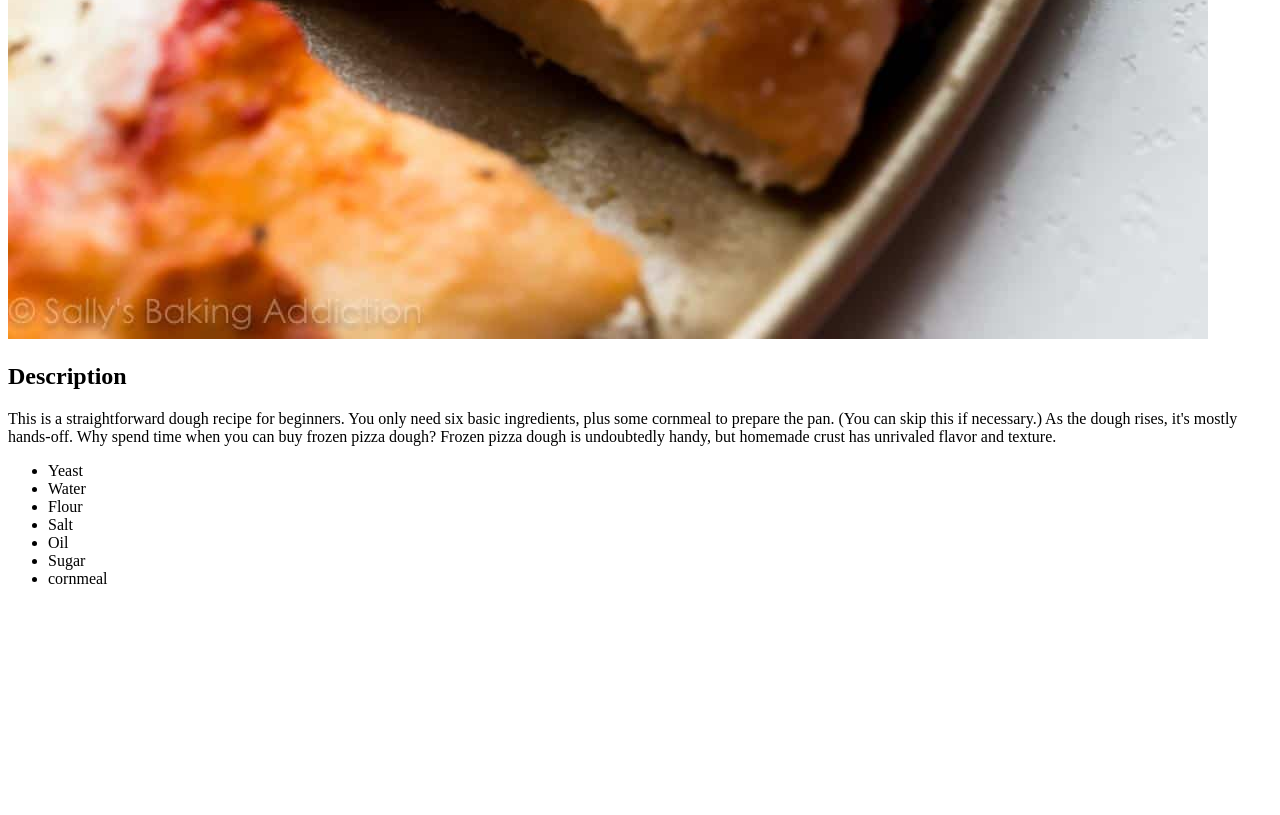
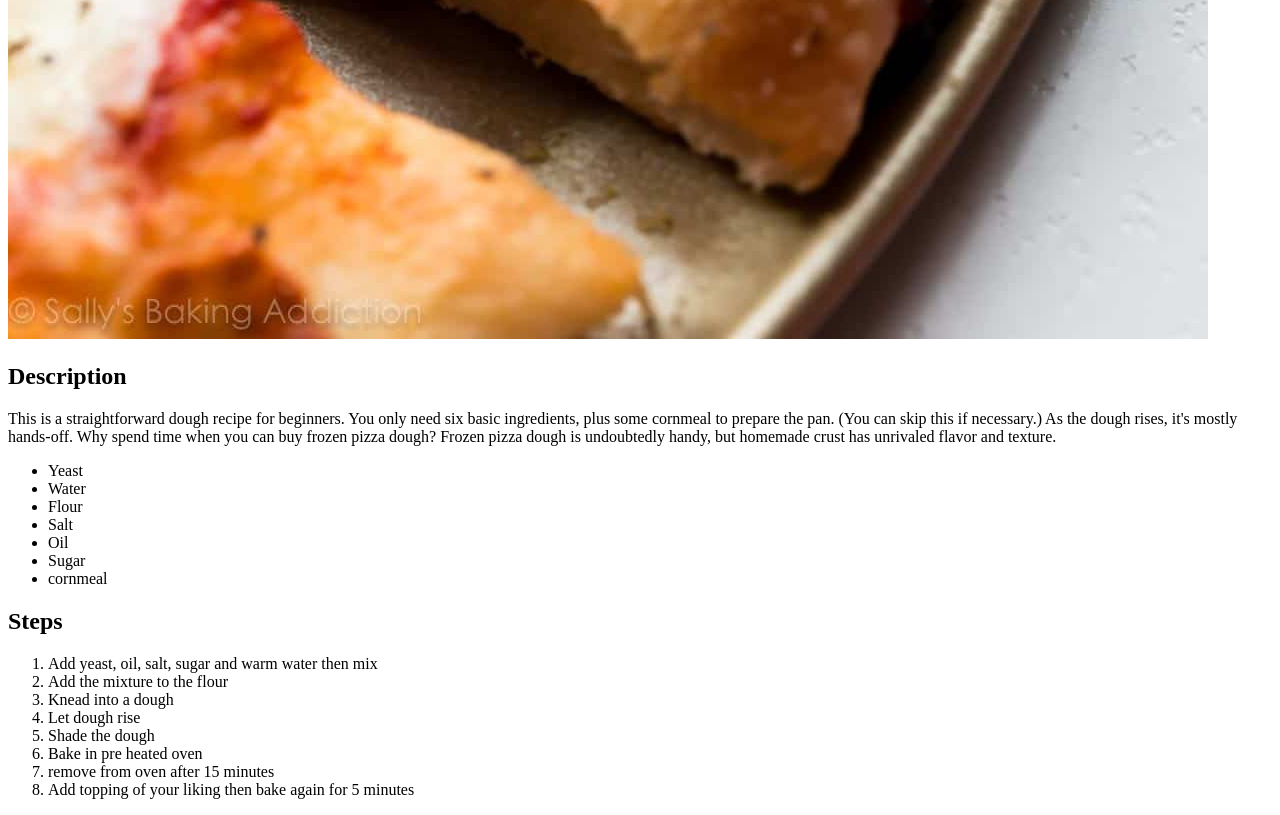
Before and after one commit to kevishr/odin-recipes, a plain HTML site: page recipes/pizza.html in a window 1280 px wide. Shown: the part 1541-2356 px from the top of the page. Before the commit the page ends 2145 px from the top, so only its background shows below. Drawn offline with Linux system fonts and the light colour scheme; files whose address does not match are found by name.

Commit message:
Add heading and ordered list for steps

```diff
--- a/recipes/pizza.html
+++ b/recipes/pizza.html
@@ -24,5 +24,18 @@
 
     </ul>
 
+    <h2>Steps</h2>
+    <ol>
+        <li>Add yeast, oil, salt, sugar and warm water then mix</li>
+        <li>Add the mixture to the flour</li>
+        <li>Knead into a dough</li>
+        <li>Let dough rise</li>
+        <li>Shade the dough</li>
+        <li>Bake in pre heated oven</li>
+        <li>remove from oven after 15 minutes</li>
+        <li>Add topping of your liking then bake again for 5 minutes</li>
+
+
+    </ol>
 </body>
 </html>
```
